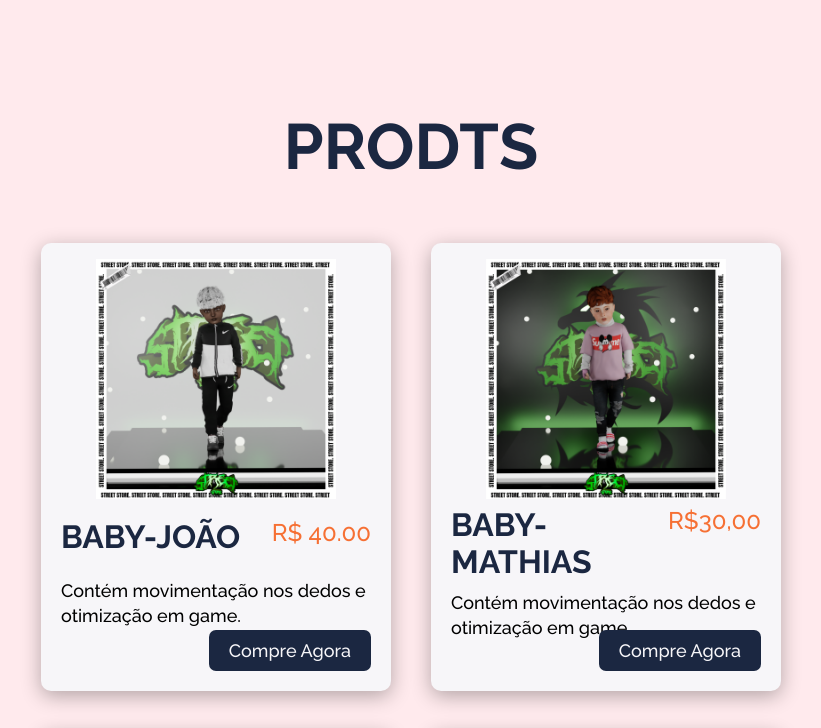
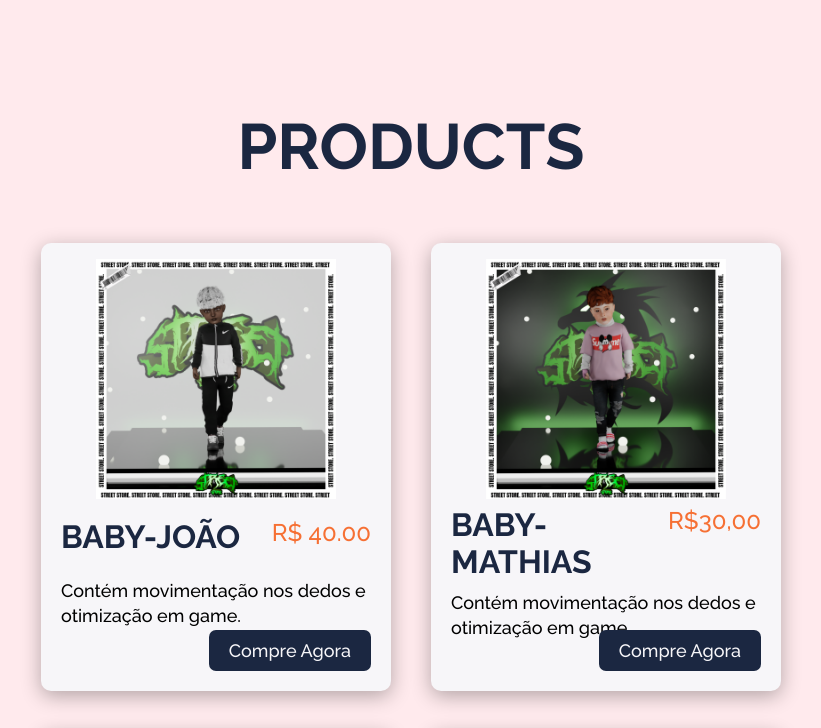
Before and after one commit to vinni2409/vinni2409.github.io, a plain HTML site: page index.html in a window 1280 px wide. Shown: the top 728 px of the page, without its empty margins (229-1050 px from the left). Drawn offline with Linux system fonts and the light colour scheme.

Commit message:
Update index.html

```diff
--- a/index.html
+++ b/index.html
@@ -11,7 +11,7 @@
     <div class="container">
 
         <div class="header">
-            <h1>prodts</h1>
+            <h1>products</h1>
         </div>
 
         <div class="products">
```
